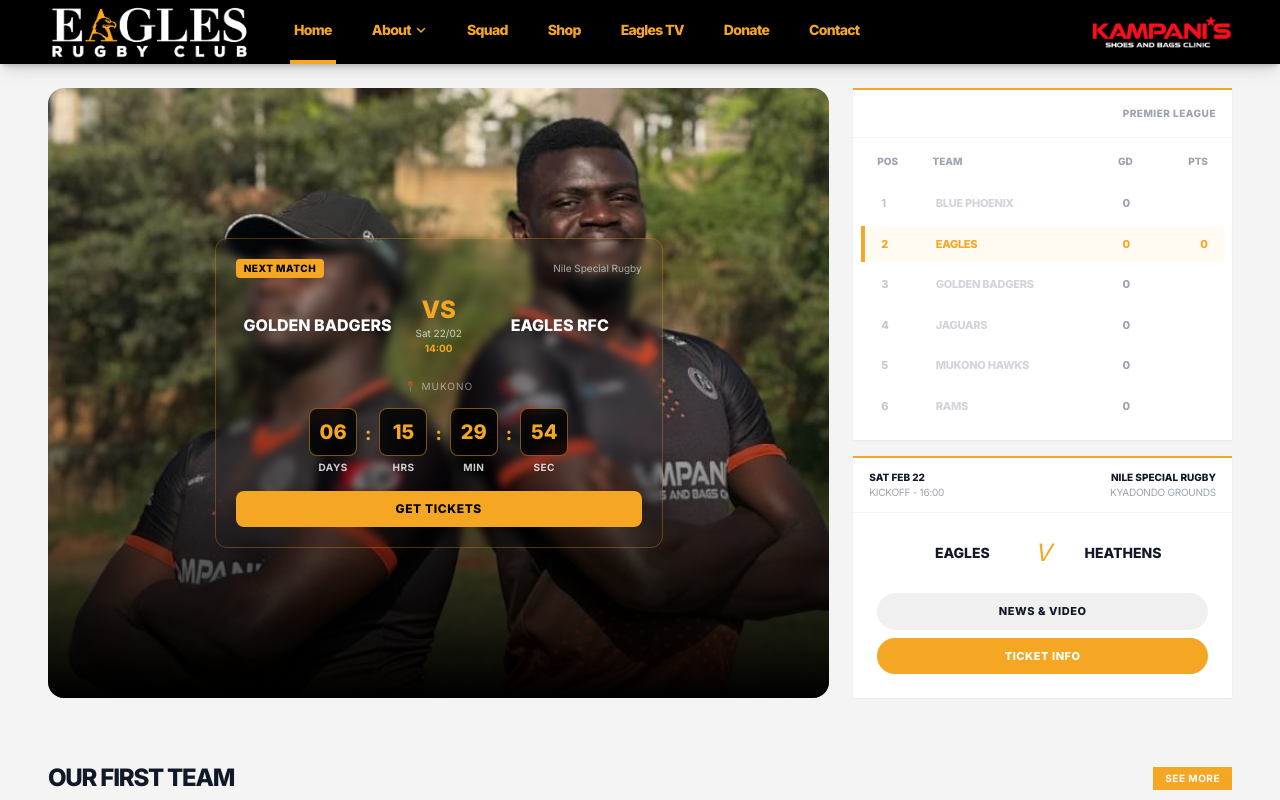
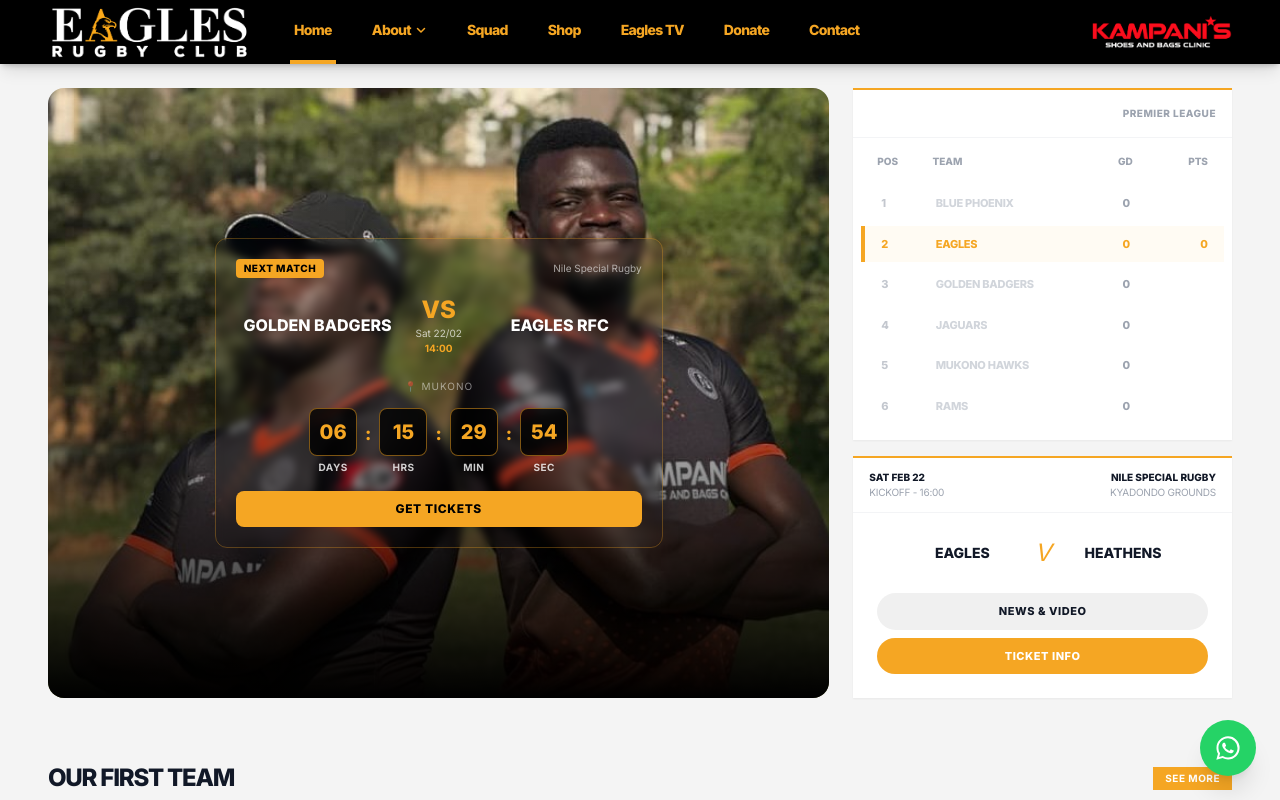
Before and after one commit to viber101/eaglesrfc3, a React (Vite) app: page / in a window 1280 px wide. Shown: the top 800 px of the page. Built offline with nearby package versions, Linux system fonts and the light colour scheme.

Commit message:
Add floating WhatsApp contact button

```diff
--- a/App.tsx
+++ b/App.tsx
@@ -563,6 +563,18 @@
         )}
       </main>
 
+      <a
+        href="https://wa.me/256773207919"
+        target="_blank"
+        rel="noopener noreferrer"
+        aria-label="Chat with Eagles RFC on WhatsApp"
+        className="fixed bottom-6 right-6 z-[60] w-14 h-14 rounded-full bg-[#25D366] text-white shadow-xl flex items-center justify-center hover:scale-105 transition-transform"
+      >
+        <svg className="w-7 h-7 fill-current" viewBox="0 0 24 24" aria-hidden="true">
+          <path d="M19.05 4.91A9.82 9.82 0 0 0 12.03 2c-5.46 0-9.9 4.44-9.9 9.9 0 1.74.45 3.44 1.3 4.94L2 22l5.33-1.39a9.85 9.85 0 0 0 4.7 1.2h.01c5.46 0 9.9-4.44 9.9-9.9a9.82 9.82 0 0 0-2.89-7zm-7.02 15.23h-.01a8.15 8.15 0 0 1-4.15-1.14l-.3-.18-3.16.82.84-3.08-.2-.31a8.16 8.16 0 0 1-1.25-4.34c0-4.5 3.66-8.17 8.17-8.17a8.1 8.1 0 0 1 5.78 2.4 8.12 8.12 0 0 1 2.4 5.77c0 4.5-3.66 8.17-8.16 8.17zm4.48-6.12c-.25-.12-1.48-.73-1.7-.82-.23-.08-.39-.12-.56.13-.16.25-.64.82-.78.99-.14.16-.28.18-.53.06-.25-.13-1.04-.38-1.98-1.22-.73-.65-1.22-1.45-1.36-1.69-.14-.25-.01-.38.11-.5.11-.11.25-.28.37-.42.12-.14.16-.25.25-.41.08-.16.04-.31-.02-.44-.06-.12-.56-1.35-.76-1.84-.2-.49-.4-.42-.56-.43h-.48c-.16 0-.42.06-.64.31-.22.25-.84.82-.84 2s.86 2.32.98 2.48c.12.16 1.69 2.58 4.09 3.61.57.25 1.02.4 1.37.51.58.18 1.11.16 1.52.1.46-.07 1.48-.6 1.69-1.18.21-.59.21-1.09.15-1.19-.06-.1-.23-.16-.48-.28z" />
+        </svg>
+      </a>
+
       {/* Premium Sports Footer - Full Width */}
       <footer className="bg-[#0a0a0a] text-white mt-20 w-full relative overflow-hidden">
         {/* Dynamic Sports Background Pattern */}
```
